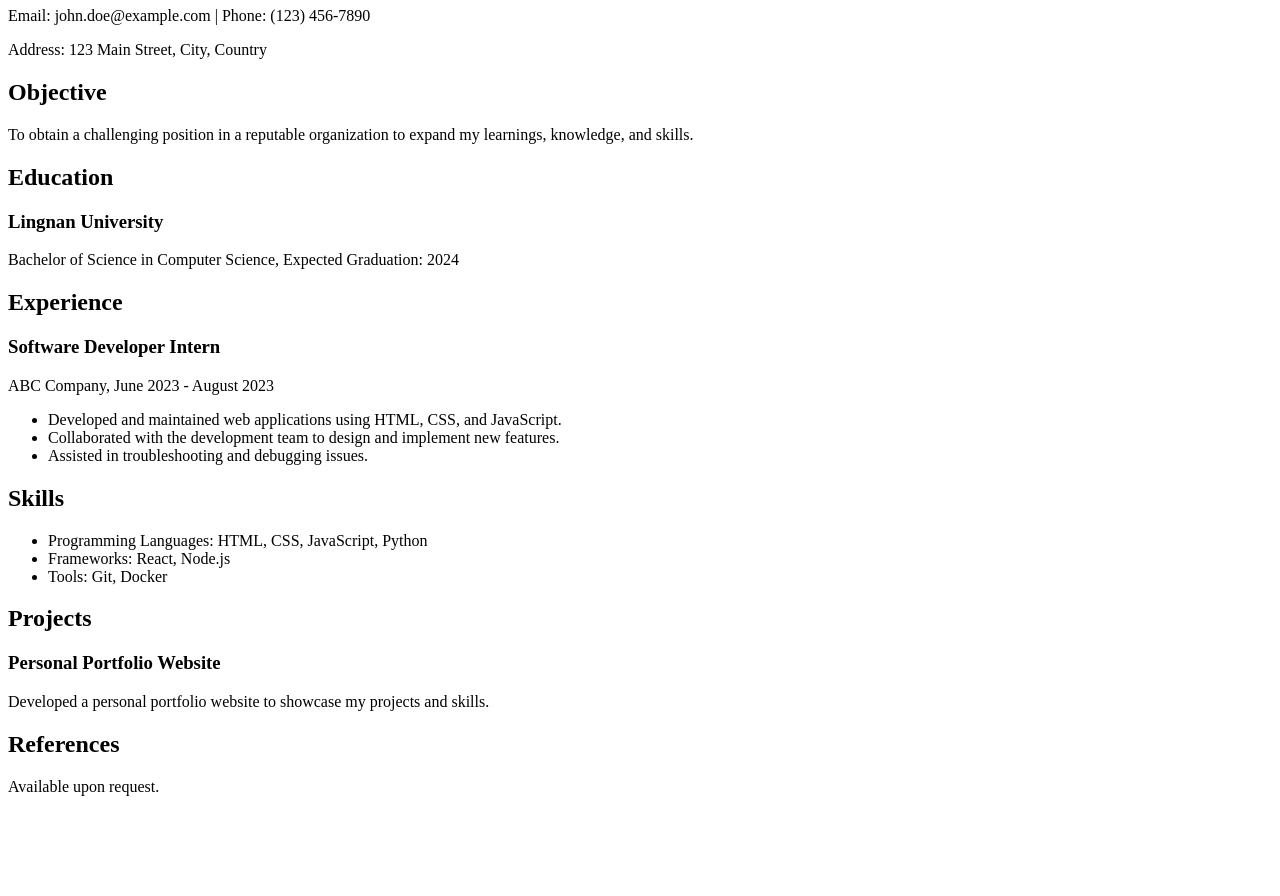
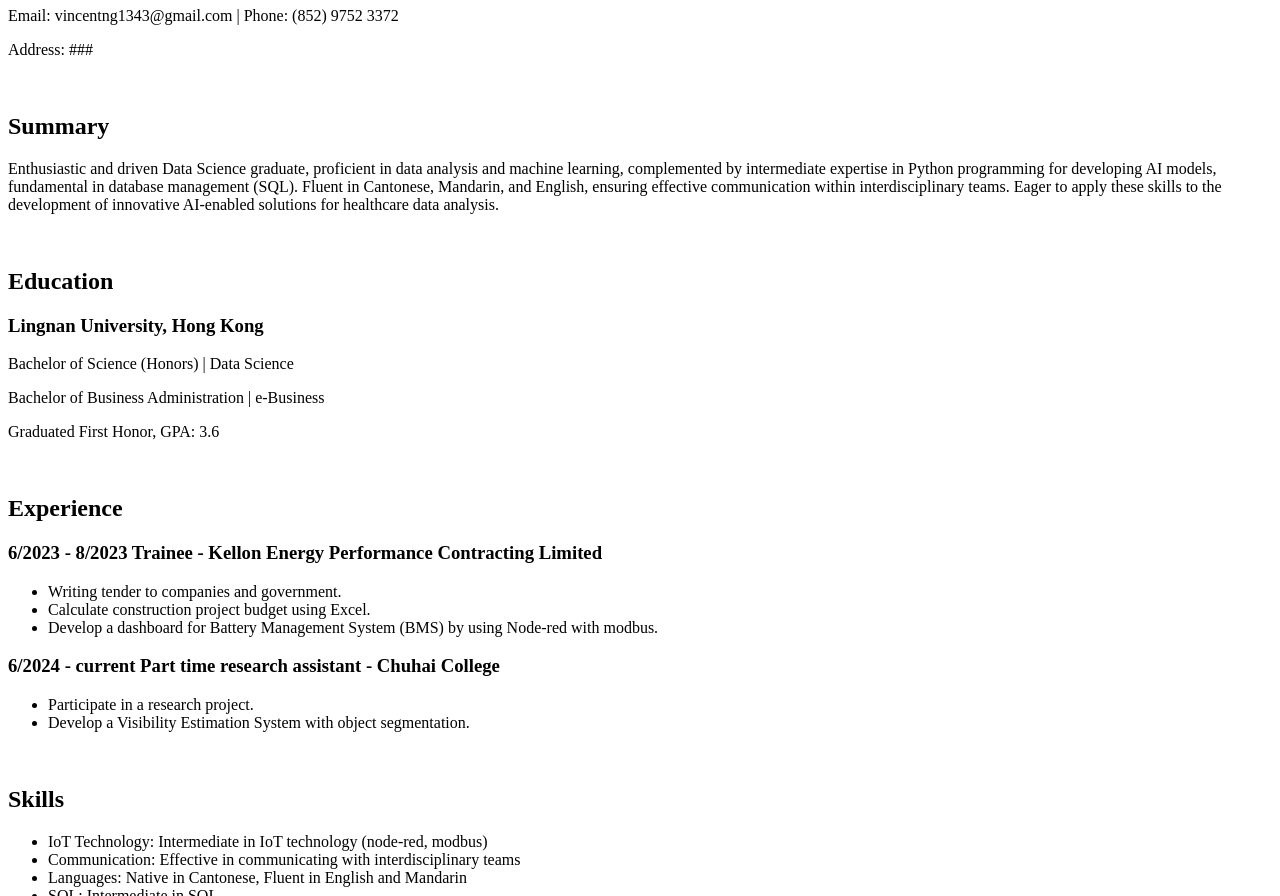
Before and after one commit to NgNgaiFung/CDS4004, a plain HTML site: page T01/resume.html in a window 1280 px wide. Shown: the part 73-969 px from the top of the page. Before the commit the page ends 885 px from the top, so only its background shows below. Drawn offline with Linux system fonts and the light colour scheme.

Commit message:
add personal infomration

```diff
--- a/T01/resume.html
+++ b/T01/resume.html
@@ -7,51 +7,63 @@
 </head>
 <body>
     <header>
-        <h1>John Doe</h1>
-        <p>Email: john.doe@example.com | Phone: (123) 456-7890</p>
-        <p>Address: 123 Main Street, City, Country</p>
+        <h1>Ng Ngai Fung</h1>
+        <p>Email: vincentng1343@gmail.com | Phone: (852) 9752 3372</p>
+        <p>Address: ###</p>
     </header>
-
+</br/>
     <section>
-        <h2>Objective</h2>
-        <p>To obtain a challenging position in a reputable organization to expand my learnings, knowledge, and skills.</p>
+        <h2>Summary</h2>
+            <p>
+                Enthusiastic and driven Data Science graduate, proficient in data analysis and machine learning,
+                complemented by intermediate expertise in Python programming for developing AI models,
+                fundamental in database management (SQL). Fluent in Cantonese, Mandarin, and English,
+                ensuring effective communication within interdisciplinary teams.
+                Eager to apply these skills to the development of innovative AI-enabled solutions for healthcare data analysis.
+            </p>
     </section>
-
+</br/>
     <section>
         <h2>Education</h2>
-        <h3>Lingnan University</h3>
-        <p>Bachelor of Science in Computer Science, Expected Graduation: 2024</p>
+            <h3>Lingnan University, Hong Kong</h3>
+            <p>Bachelor of Science (Honors) | Data Science</p>
+            <p>Bachelor of Business Administration | e-Business</p>
+            <p>Graduated First Honor, GPA: 3.6</p>
     </section>
-
+</br/>
     <section>
         <h2>Experience</h2>
-        <h3>Software Developer Intern</h3>
-        <p>ABC Company, June 2023 - August 2023</p>
+        <h3>6/2023 - 8/2023	Trainee - Kellon Energy Performance Contracting Limited</h3>
         <ul>
-            <li>Developed and maintained web applications using HTML, CSS, and JavaScript.</li>
-            <li>Collaborated with the development team to design and implement new features.</li>
-            <li>Assisted in troubleshooting and debugging issues.</li>
+            <li>Writing tender to companies and government.</li>
+            <li>Calculate construction project budget using Excel.</li>
+            <li>Develop a dashboard for Battery Management System (BMS) by using Node-red with modbus.</li>
+        </ul>
+        <h3>6/2024 - current Part time research assistant - Chuhai College</h3>
+        <ul>
+            <li>Participate in a research project.</li>
+            <li>Develop a Visibility Estimation System with object segmentation.</li>
         </ul>
     </section>
-
+</br/>
     <section>
         <h2>Skills</h2>
         <ul>
-            <li>Programming Languages: HTML, CSS, JavaScript, Python</li>
-            <li>Frameworks: React, Node.js</li>
+            <li>IoT Technology: Intermediate in IoT technology (node-red, modbus)</li>
+            <li>Communication: Effective in communicating with interdisciplinary teams</li>
+            <li>Languages: Native in Cantonese, Fluent in English and Mandarin</li>
+            <li>SQL: Intermediate in SQL</li>
+            <li>Python: Intermediate in Python (pytorch, pyspark, sklearn)</li>
             <li>Tools: Git, Docker</li>
         </ul>
     </section>
-
+</br/>
     <section>
-        <h2>Projects</h2>
-        <h3>Personal Portfolio Website</h3>
-        <p>Developed a personal portfolio website to showcase my projects and skills.</p>
-    </section>
-
-    <section>
-        <h2>References</h2>
-        <p>Available upon request.</p>
+        <h2>Certification</h2>
+        <ul>
+            <li>9/2022 - 12/2022 Potential Prize - Huawei ICT Competition Hong Kong SAR 2022-2023 Final</li>
+            <li>1/2024 - 4/2024 Chiang Chen industrial charity foundation Scholarship</li>
+        </ul>
     </section>
 </body>
 </html>
```
